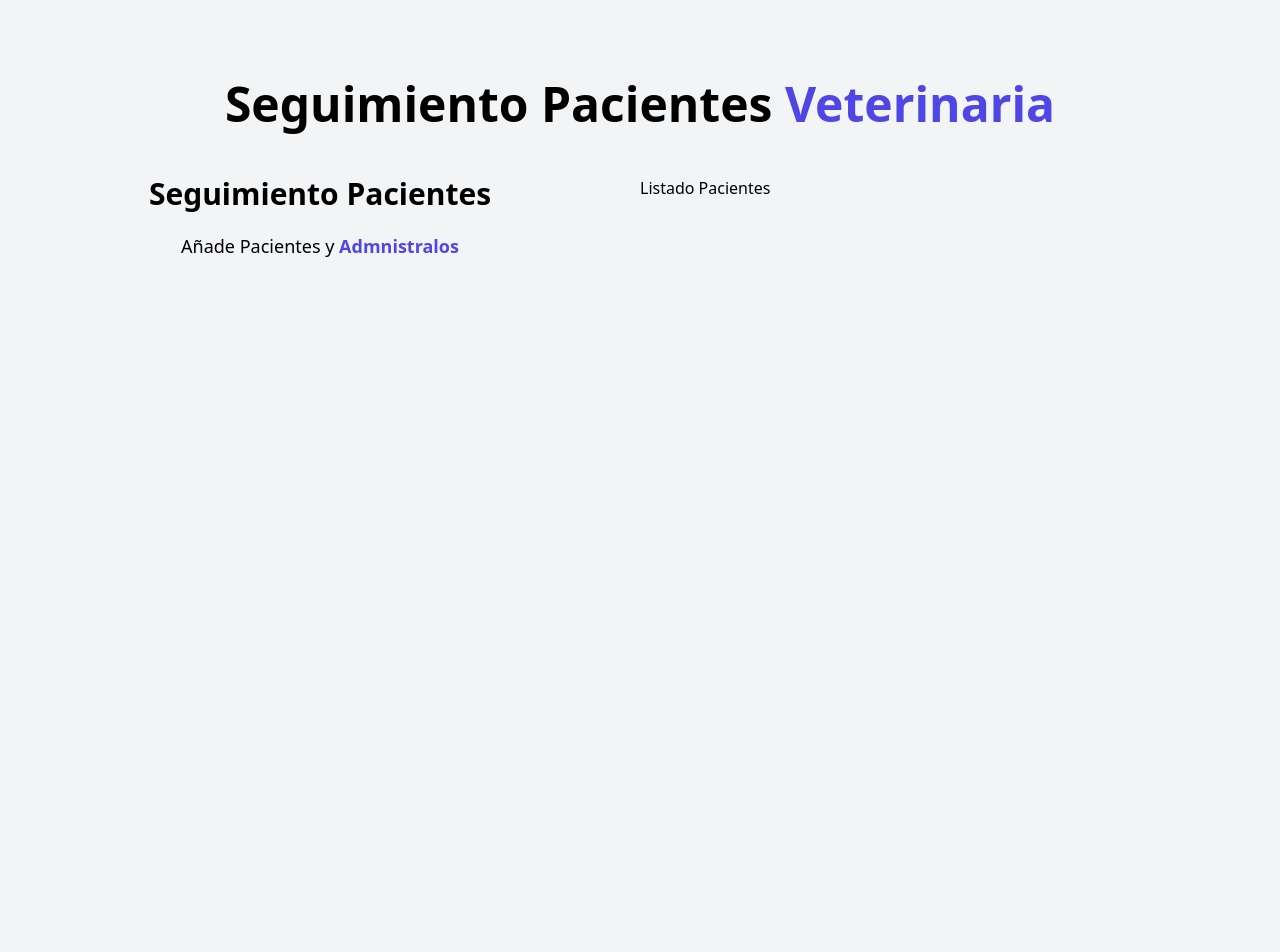
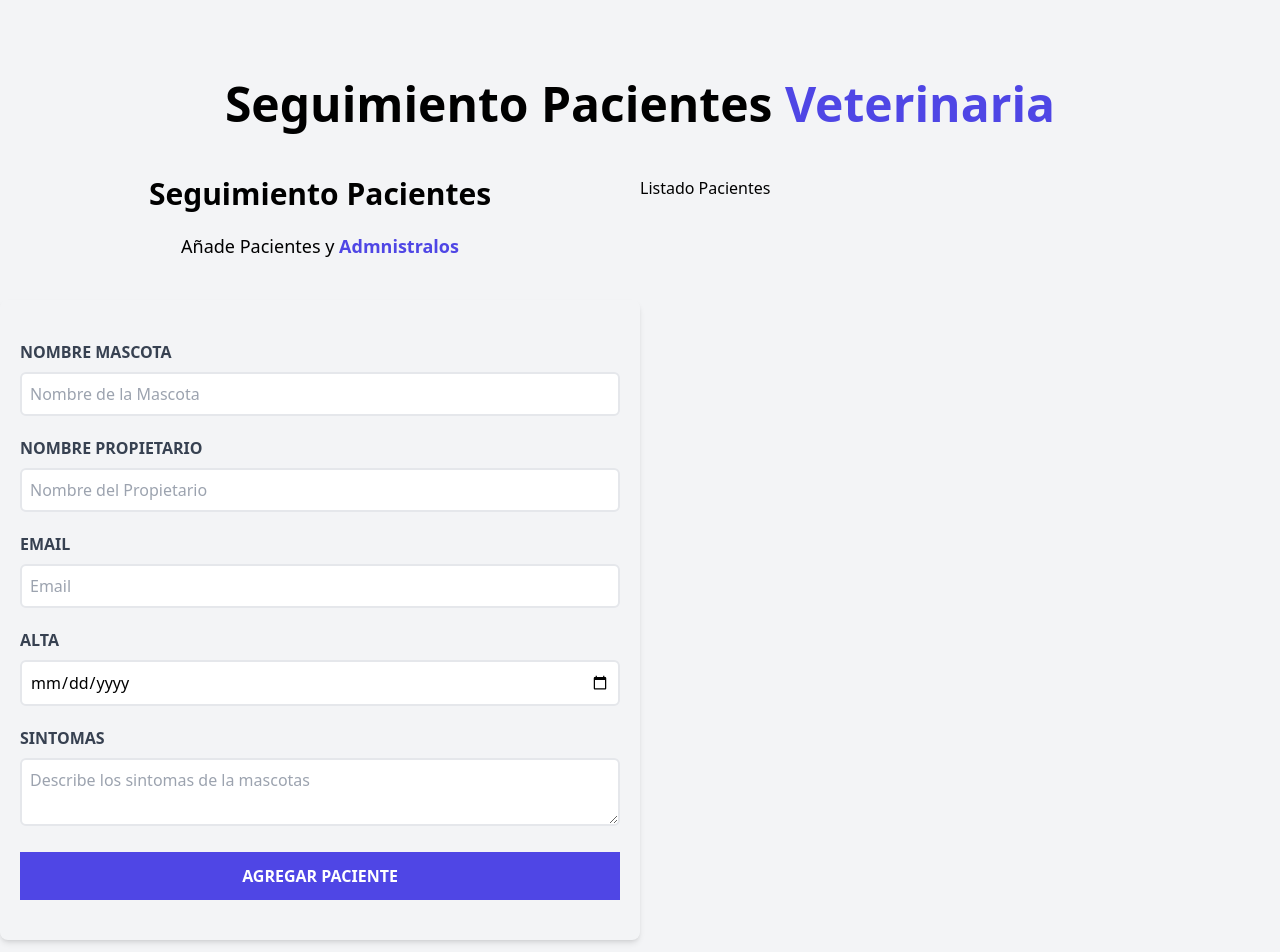
Before and after one commit to CasJuan/CitasReact, a React (Vite) app: page / in a window 1280 px wide. Shown: the top 952 px of the page. Before the commit the page ends 880 px from the top, so only its background shows below. Built offline with nearby package versions, Linux system fonts and the light colour scheme.

Commit message:
[ADD] completo el form con sus clases y estilos

```diff
--- a/src/components/Formulario.jsx
+++ b/src/components/Formulario.jsx
@@ -3,12 +3,67 @@ const Formulario = () => {
     <div className="md:w-1/2 lg:w2/5">
       <h2 className="font-black text-3xl text-center">Seguimiento Pacientes</h2>
 
-      <p className="text-lg mt-5 text-center">
+      <p className="text-lg mt-5 text-center mb-10">
         Añade Pacientes y {''}
         <span className="text-indigo-600 font-bold ">Admnistralos</span>
       </p>
 
-      <form></form>
+      <form className="bg-whi shadow-md rounded-lg py-10 px-5 mb-10">
+        <div className="mb-5">
+          <label  htmlFor="mascota" className="block text-gray-700 uppercase font-bold">Nombre Mascota</label>
+          <input
+            id="mascota"
+            type="text"
+            placeholder="Nombre de la Mascota"
+            className="border-2 w-full mt-2 p-2 placeholder-gray-400 rounded-md"
+          />
+        </div>
+
+        <div className="mb-5">
+          <label  htmlFor="propietario" className="block text-gray-700 uppercase font-bold">Nombre Propietario</label>
+          <input
+            id="propietario"
+            type="text"
+            placeholder="Nombre del Propietario"
+            className="border-2 w-full mt-2 p-2 placeholder-gray-400 rounded-md"
+          />
+        </div>
+
+        <div className="mb-5">
+          <label  htmlFor="email" className="block text-gray-700 uppercase font-bold">Email</label>
+          <input
+            id="email"
+            type="email"
+            placeholder="Email"
+            className="border-2 w-full mt-2 p-2 placeholder-gray-400 rounded-md"
+          />
+        </div>
+
+        <div className="mb-5">
+          <label  htmlFor="alta" className="block text-gray-700 uppercase font-bold">Alta</label>
+          <input
+            id="alta"
+            type="date"
+            className="border-2 w-full mt-2 p-2 placeholder-gray-400 rounded-md"
+          />
+        </div>
+
+        <div className="mb-5">
+          <label  htmlFor="sintomas" className="block text-gray-700 uppercase font-bold">Sintomas</label>
+          <textarea
+            id="sintomas"
+            className="border-2 w-full mt-2 p-2 placeholder-gray-400 rounded-md"
+            placeholder="Describe los sintomas de la mascotas"
+          />
+        </div>
+
+        <input
+          type="submit"
+          className="bg-indigo-600 w-full p-3 font-bold uppercase text-white hover:bg-indigo-800 cursor-pointer transition-all"
+          value="Agregar Paciente"
+        />
+
+      </form>
 
 
 
```
